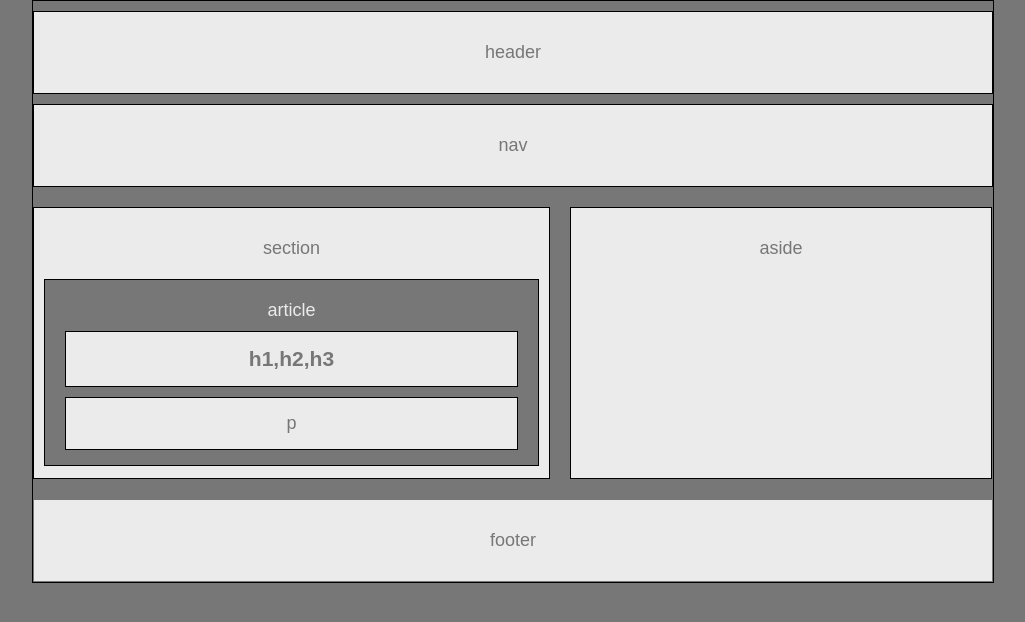
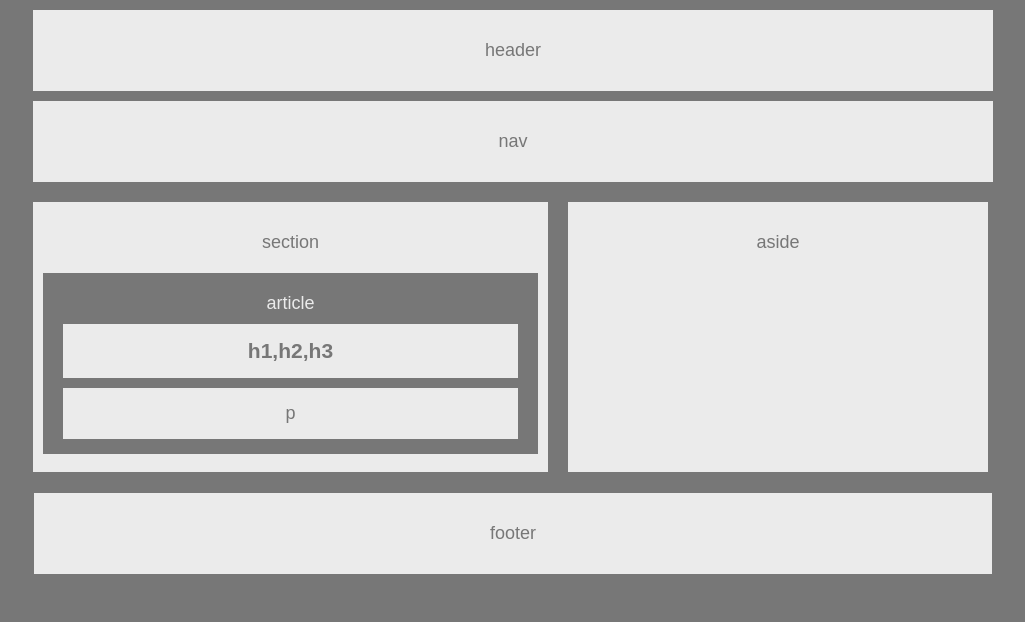
Before and after one commit to winfredSunga-jw0226/HW-Wireframe, a plain HTML site: page index.html in a window 1280 px wide. Shown: the whole page, without its empty margins (127-1152 px from the left). Drawn offline with Linux system fonts and the light colour scheme.

Commit message:
cleaned up style sheet

```diff
--- a/style.css
+++ b/style.css
@@ -1,7 +1,6 @@
 body {
   background-color : #777;
   width : 960px;
-  border : 1px solid black;
   font-family: 'Arial', 'Helvetica Neue', Helvetica, sans-serif;
   margin : 0px auto;
   font-size : 18px;
@@ -9,22 +8,24 @@ body {
 
 header, nav {
   color : #777;
-  border : 1px solid black ;
   background-color: #ebebeb;
   text-align: center;
   margin : 10px 0px 0px 0px;
   padding : 30px;
 }
 
+section, aside {
+  color : #777;
+  background-color: #ebebeb;
+  float : left;
+  text-align : center;
+}
+
 section {
-  color : #777;
   margin : 20px 0px 20px 0px;
   width : 495px;
   height : 230px;
   padding : 30px 10px 10px 10px;
-  text-align : center;
-  border : 1px solid black;
-  background-color: #ebebeb;
   float : left;
 }
 
@@ -32,42 +33,13 @@ article {
   margin : 20px auto;
   color : #ebebeb;
   background-color: #777;
-  border : 1px solid black;
   text-align: center;
   padding : 20px 20px 5px 20px;
 }
 
-h1 {
+h1 , p {
   color : #777;
   background-color: #ebebeb;
-  border : 1px solid black;
-  padding: 15px 10px 15px 10px;
-  margin : 10px 0px;
-}
-
-/*h1,h2, h3 {
-  color : #777;
-  background-color: #ebebeb;
-  border : 1px solid black;
-  padding: 10px 50px 10px 50px;
-  float : left;
-  margin : 10px;
-}*/
-
-/*h1, h2, h3{
-  color : #777;
-  background-color: #ebebeb;
-  border : 1px solid black;
-  margin : 20px auto;
-  float : left;
-  display : block;
-}*/
-
-p {
-  clear : left,;
-  color : #777;
-  background-color: #ebebeb;
-  border : 1px solid black;
   padding: 15px 10px 15px 10px;
   margin : 10px 0px;
 }
@@ -76,12 +48,7 @@ aside {
   width : 400px;
   height : 230px;
   margin : 20px 0px 20px 20px;
-  border : 1px solid black;
   padding : 30px 10px 10px 10px;
-  color : #777;
-  background-color: #ebebeb;
-  float : left;
-  text-align : center;
 }
 
 footer {
```
